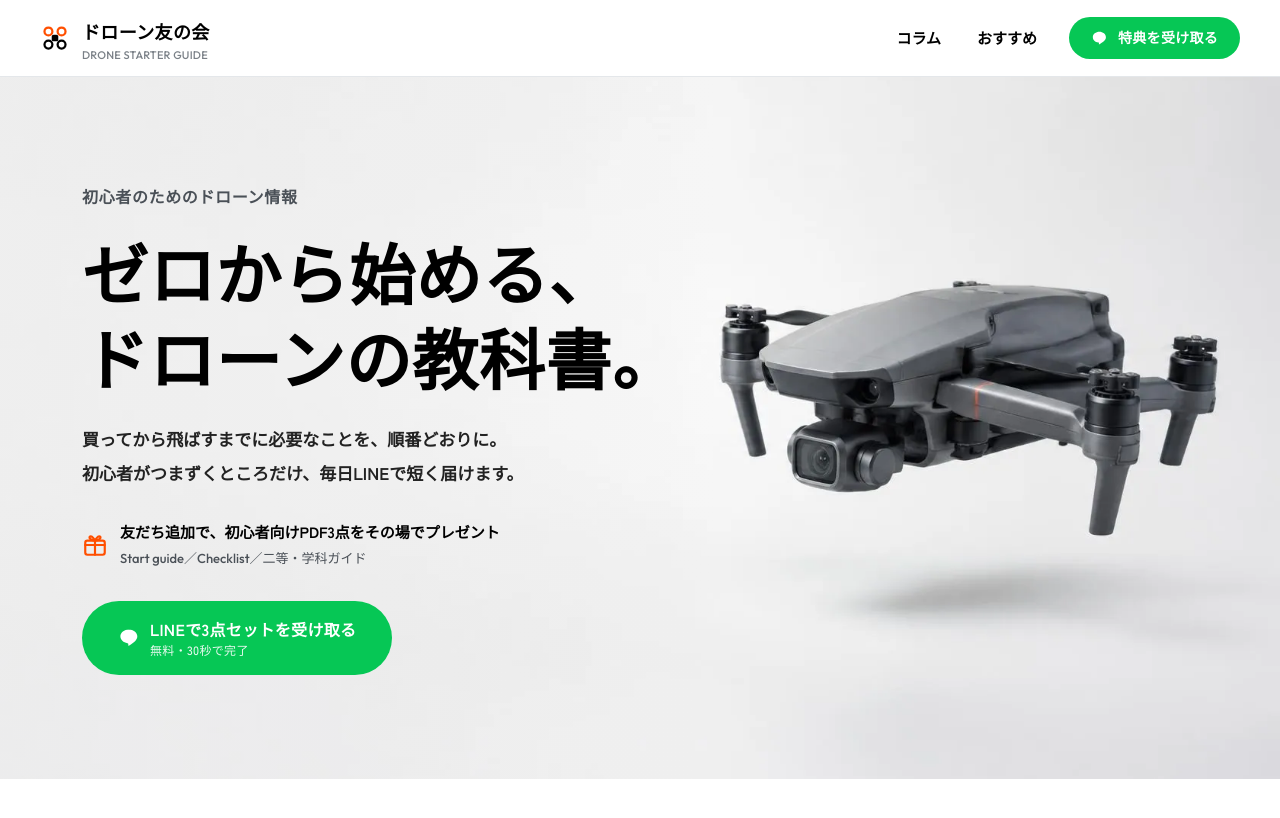
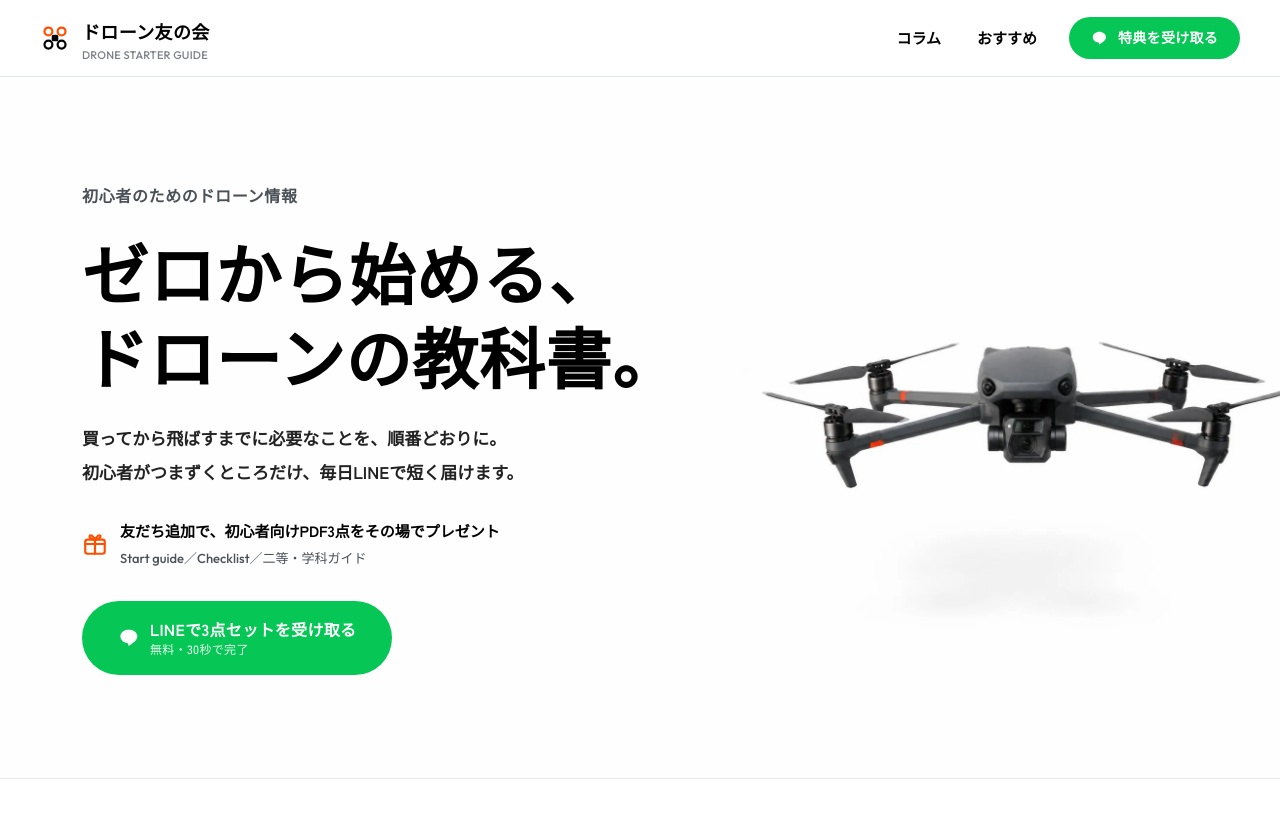
Before and after one commit to KoheiMizoguchi/drone-tomonokai, a Jekyll site: the page built from index.html, in a window 1280 px wide and 900 px high. Shown: the top 818 px of the window. Built offline with Jekyll 4.4.1, drawn with Linux system fonts in a browser that asks for light colours; some of the changed text lies outside the part shown.

Commit message:
トップ画像の差し替え、数字でみるルールの変更、ファビコン追加、運用ドキュメント追加
- トップ画像を白背景・正面向きのドローン写真に差し替え、画面右側に寄せて表示
- 数字でみるルールを 100g／150m／夜間飛行 に変更（3年を削除）
- ヘッダーのマークをファビコンに設定（暗いタブでは白に切り替え）
- CLAUDE.md（サイト固有ルール）と log.md を追加し、サイトのビルド対象から除外

Co-Authored-By: Claude Opus 5.5 <noreply@anthropic.com>

```diff
--- a/_config.yml
+++ b/_config.yml
@@ -42,4 +42,6 @@ kramdown:
 
 exclude:
   - README.md
+  - CLAUDE.md
+  - log.md
   - .gitignore
--- a/_includes/head-common.html
+++ b/_includes/head-common.html
@@ -1,3 +1,6 @@
+<link rel="icon" href="{{ '/favicon.ico' | relative_url }}" sizes="any">
+<link rel="icon" href="{{ '/favicon.svg' | relative_url }}" type="image/svg+xml">
+<link rel="apple-touch-icon" href="{{ '/assets/img/icons/apple-touch-icon.png' | relative_url }}">
 <link rel="preconnect" href="https://fonts.googleapis.com">
 <link rel="preconnect" href="https://fonts.gstatic.com" crossorigin>
 <link rel="stylesheet" href="https://fonts.googleapis.com/css2?family=Zen+Kaku+Gothic+New:wght@500;700;900&family=Outfit:wght@500;600&display=swap">
--- a/index.html
+++ b/index.html
@@ -19,10 +19,9 @@ layout: null
 /* ===== LP専用スタイル（共通は assets/css/base.css） ===== */
 
 /* ---- hero：白いスタジオ写真＋黒の太字（写真の余白に見出しを置く） ---- */
-.hero{position:relative;min-height:min(78svh,740px);display:flex;align-items:center;overflow:hidden;background:#EAEAEA;color:#000}
-.hero-media{position:absolute;inset:0}
-.hero-media img{width:100%;height:100%;object-fit:cover;object-position:72% 50%;display:block}
-.hero-media::after{content:"";position:absolute;inset:0;background:linear-gradient(90deg,rgba(240,240,240,.7) 0%,rgba(240,240,240,.35) 34%,rgba(240,240,240,0) 56%)}
+.hero{position:relative;min-height:min(78svh,740px);display:flex;align-items:center;overflow:hidden;background:#FEFEFE;color:#000;border-bottom:1px solid var(--rule)}
+.hero-media{position:absolute;top:0;bottom:0;right:0;width:min(64%,1100px)}
+.hero-media img{width:100%;height:100%;object-fit:contain;object-position:100% 50%;display:block}
 .hero-inner{position:relative;z-index:2;width:100%;max-width:var(--wrap);margin:0 auto;padding:96px 32px}
 .hero-card{max-width:600px}
 .hero-kicker{font-weight:700;font-size:16px;letter-spacing:.04em;color:var(--ink-2)}
@@ -38,12 +37,11 @@ layout: null
 .hero-card>*:nth-child(4){animation-delay:.24s}
 .hero-card>*:nth-child(5){animation-delay:.32s}
 @keyframes rise{from{opacity:0;transform:translateY(18px)}}
-@media (max-width:1180px) and (min-width:761px){.hero-media img{object-position:92% 50%}.hero-card{max-width:500px}.hero h1{font-size:clamp(34px,4.6vw,52px)}.hero .lead{max-width:22em}}
+@media (max-width:1180px) and (min-width:761px){.hero-media{width:62%}.hero-card{max-width:500px}.hero h1{font-size:clamp(34px,4.6vw,52px)}.hero .lead{max-width:22em}}
 @media (max-width:760px){
   .hero{display:block;min-height:0;background:#fff}
-  .hero-media{position:relative;aspect-ratio:3/2;background:#EAEAEA}
-  .hero-media img{object-position:100% 50%}
-  .hero-media::after{display:none}
+  .hero-media{position:relative;width:100%;aspect-ratio:3/2;background:#FEFEFE}
+  .hero-media img{object-fit:cover;object-position:100% 50%}
   .hero-inner{padding:32px 20px 56px}
   .hero-kicker{font-size:14px}
   .hero h1{font-size:clamp(30px,9vw,40px);margin:12px 0 16px}
@@ -59,6 +57,7 @@ layout: null
 .num+.num{padding-left:32px}
 .num:last-child{border-right:none}
 .num b{display:block;font-family:var(--f-en);font-weight:600;font-size:clamp(56px,7.4vw,100px);line-height:1;letter-spacing:-.03em;color:var(--signal)}
+.num b.word{display:flex;align-items:flex-end;height:clamp(56px,7.4vw,100px);font-family:var(--f-head);font-weight:900;font-size:clamp(38px,4.8vw,64px);letter-spacing:.01em;line-height:1}
 .num b span{font-size:.42em;letter-spacing:0;margin-left:4px;font-family:var(--f-head);font-weight:900}
 .num h3{font-size:17px;margin:22px 0 8px}
 .num p{font-size:14.5px;color:var(--ink-2);line-height:1.9}
@@ -67,6 +66,7 @@ layout: null
   .num,.num+.num{display:grid;grid-template-columns:140px 1fr;column-gap:18px;align-items:start;padding:26px 0;border-right:none}
   .num+.num{border-top:1px solid var(--rule)}
   .num b{grid-row:1 / span 2;font-size:52px}
+  .num b.word{display:block;height:auto;font-size:30px;line-height:1.3;padding-top:10px}
   .num h3{margin:4px 0 6px}
 }
 .checks{margin-top:72px;display:grid;gap:0;border-top:1px solid var(--rule)}
@@ -170,7 +170,7 @@ layout: null
     <div class="hero-media">
       <picture>
         <source type="image/webp" srcset="{{ '/assets/img/hero-drone.webp' | relative_url }}">
-        <img src="{{ '/assets/img/hero-drone.jpg' | relative_url }}" alt="白い背景の中に浮かぶ、ダークグレーの小型ドローン" width="1680" height="944" fetchpriority="high">
+        <img src="{{ '/assets/img/hero-drone.jpg' | relative_url }}" alt="白い背景の中で、正面を向いて浮かぶダークグレーのドローン" width="1680" height="944" fetchpriority="high">
       </picture>
     </div>
     <div class="hero-inner">
@@ -201,22 +201,23 @@ layout: null
         <p><span class="ln">初心者がつまずくのは、<wbr>ほぼ<wbr>この3つ。</span><span class="ln">知らずに<wbr>飛ばすと<wbr>違反になることがあります。</span></p>
       </div>
 
-      <div class="numbers" aria-label="数字でみるドローンのルール">
+      <div class="numbers" aria-label="ひと目でわかるドローンのルール">
         <div class="num">
           <b>100<span>g</span></b>
           <h3>登録が必要になる重さ</h3>
           <p>本体＋バッテリーで<wbr>100g以上の<wbr>機体は、<wbr>国への<wbr>登録が<wbr>義務です。</p>
         </div>
         <div class="num">
-          <b>3<span>年</span></b>
-          <h3>登録の有効期間</h3>
-          <p>期限が<wbr>切れると、<wbr>更新するまで<wbr>屋外では<wbr>飛ばせません。</p>
-        </div>
-        <div class="num">
           <b>150<span>m</span></b>
           <h3>許可なく飛ばせる高さ</h3>
           <p>地表から<wbr>150m以上の<wbr>空域で<wbr>飛ばすには、<wbr>許可が<wbr>必要です。</p>
         </div>
+        <div class="num">
+          <b class="word">夜間飛行</b>
+          <h3>承認が必要な飛ばし方</h3>
+          <p>日没後から<wbr>日の出前までの<wbr>飛行には、<wbr>国の<wbr>承認が<wbr>必要です。</p>
+        </div>
+      </div>
       </div>
 
       <div class="checks">
```
Also changed, not shown: assets/img/hero-drone.jpg, assets/img/hero-drone.webp, assets/img/icons/apple-touch-icon.png (added), favicon.ico (added), favicon.svg (added).
